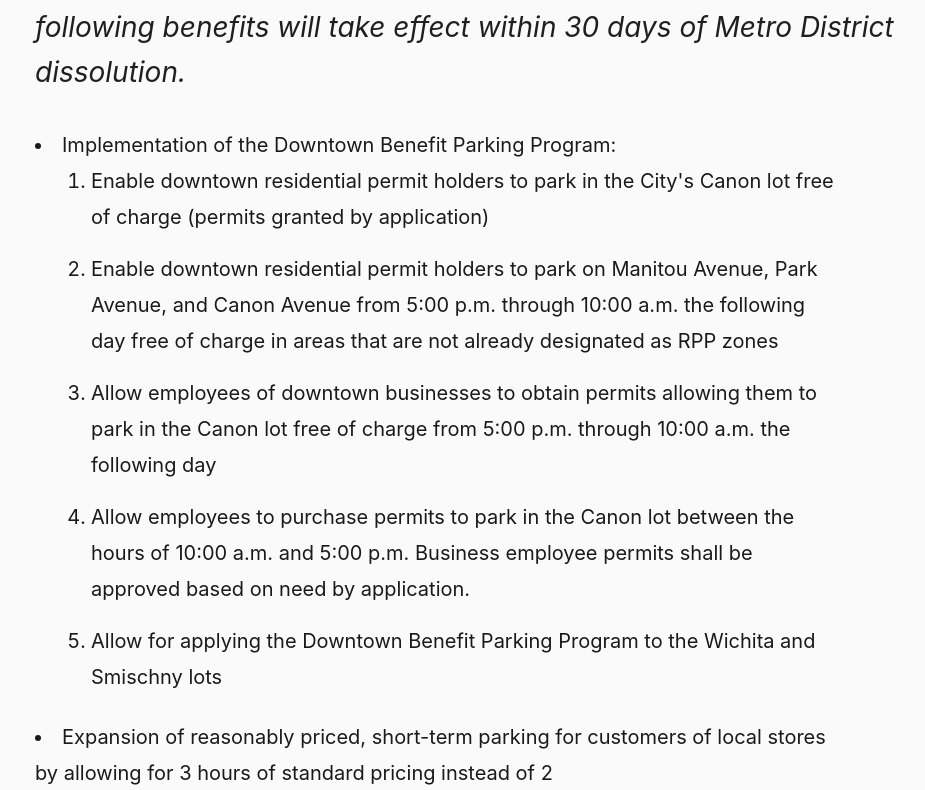
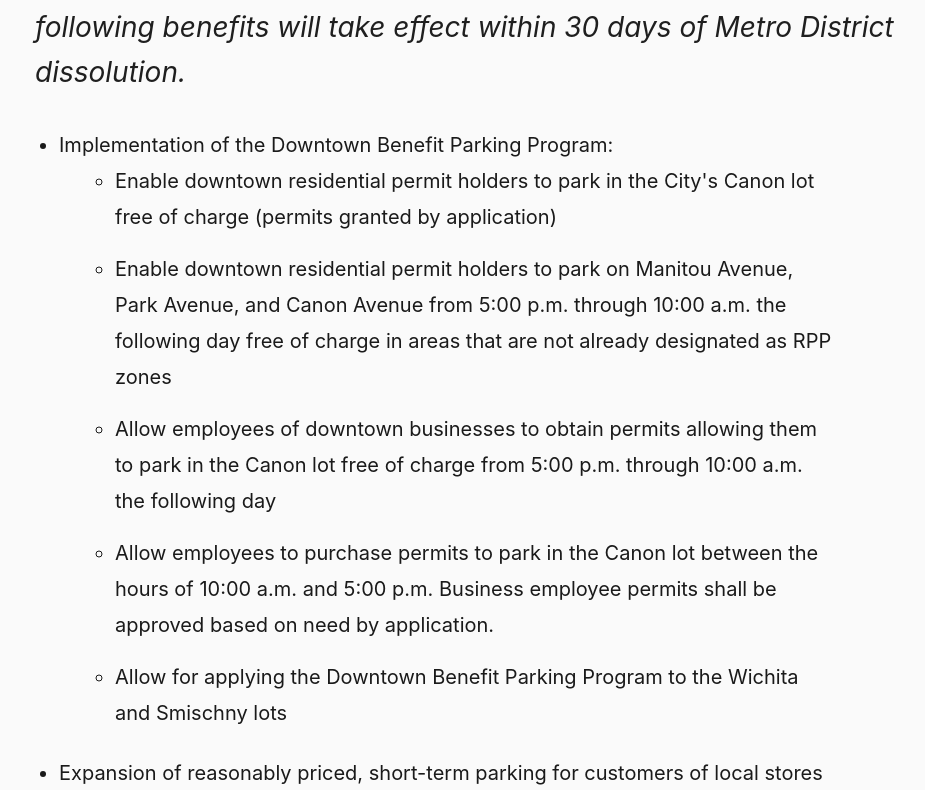
Before and after one commit to kinseyatkolla/mofm, a Vue app: page / in a window 1280 px wide. Shown: the part 6510-7300 px from the top of the page, without its empty margins (317-1242 px from the left). Built offline with nearby package versions, Linux system fonts and the light colour scheme; no server answers; a web font is replaced by a local one.

Commit message:
fixes new dpbp section

```diff
--- a/src/components/sections/DowntownParking.vue
+++ b/src/components/sections/DowntownParking.vue
@@ -11,23 +11,24 @@
         </p>
       </div>
       <div class="section-content">
+        <ul>
           <li>
             Implementation of the Downtown Benefit Parking Program:
-          <ul style="margin-left: 2rem; list-style-type: triangle">
+            <ul style="margin-left: 2rem">
               <li>
                 Enable downtown residential permit holders to park in the City's
                 Canon lot free of charge (permits granted by application)
               </li>
               <li>
                 Enable downtown residential permit holders to park on Manitou
-              Avenue, Park Avenue, and Canon Avenue from 5:00 p.m. through 10:00
-              a.m. the following day free of charge in areas that are not
-              already designated as RPP zones
+                Avenue, Park Avenue, and Canon Avenue from 5:00 p.m. through
+                10:00 a.m. the following day free of charge in areas that are
+                not already designated as RPP zones
               </li>
               <li>
-              Allow employees of downtown businesses to obtain permits allowing
-              them to park in the Canon lot free of charge from 5:00 p.m.
-              through 10:00 a.m. the following day
+                Allow employees of downtown businesses to obtain permits
+                allowing them to park in the Canon lot free of charge from 5:00
+                p.m. through 10:00 a.m. the following day
               </li>
               <li>
                 Allow employees to purchase permits to park in the Canon lot
@@ -42,8 +43,10 @@
           </li>
           <li>
             Expansion of reasonably priced, short-term parking for customers of
-          local stores by allowing for 3 hours of standard pricing instead of 2
+            local stores by allowing for 3 hours of standard pricing instead of
+            2
           </li>
+        </ul>
       </div>
     </div>
   </section>
```
Lines whose indentation alone changed are shown as unchanged.
